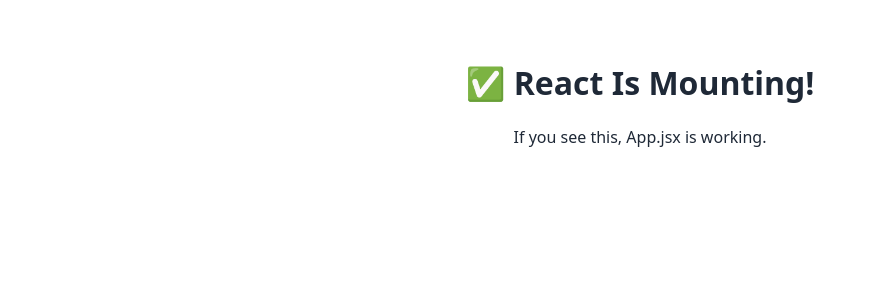
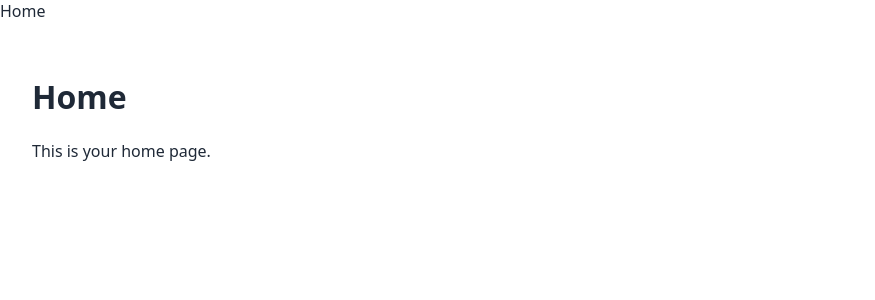
Before and after one commit to blueweriy/volleyball-ai-website, a React (Vite) app: page / in a window 1280 px wide. Shown: the top 300 px of the page, without its empty margins (0-875 px from the left). Built offline with nearby package versions, Linux system fonts and the light colour scheme.

Commit message:
Update App.jsx

```diff
--- a/src/App.jsx
+++ b/src/App.jsx
@@ -1,11 +1,34 @@
 // src/App.jsx
 import React from 'react';
+import { Routes, Route, Link, Navigate } from 'react-router-dom';
+
+// Minimal Home page
+function Home() {
+  return (
+    <div style={{ padding: '2rem' }}>
+      <h1>Home</h1>
+      <p>This is your home page.</p>
+    </div>
+  );
+}
 
 export default function App() {
   return (
-    <div style={{ padding: 40, textAlign: 'center' }}>
-      <h1>✅ React Is Mounting!</h1>
-      <p>If you see this, App.jsx is working.</p>
+    <div>
+      {/* Header/Nav */}
+      <header className="bg-gray-100 py-4 shadow">
+        <div className="max-w-6xl mx-auto px-6 flex space-x-8">
+          <Link to="/" className="text-gray-700 hover:text-gray-900">Home</Link>
+          {/* We'll add more links/routes after this test */}
+        </div>
+      </header>
+
+      {/* Routes */}
+      <Routes>
+        <Route path="/" element={<Home />} />
+        {/* Catch-all to Home for now */}
+        <Route path="*" element={<Navigate to="/" replace />} />
+      </Routes>
     </div>
   );
 }
```
